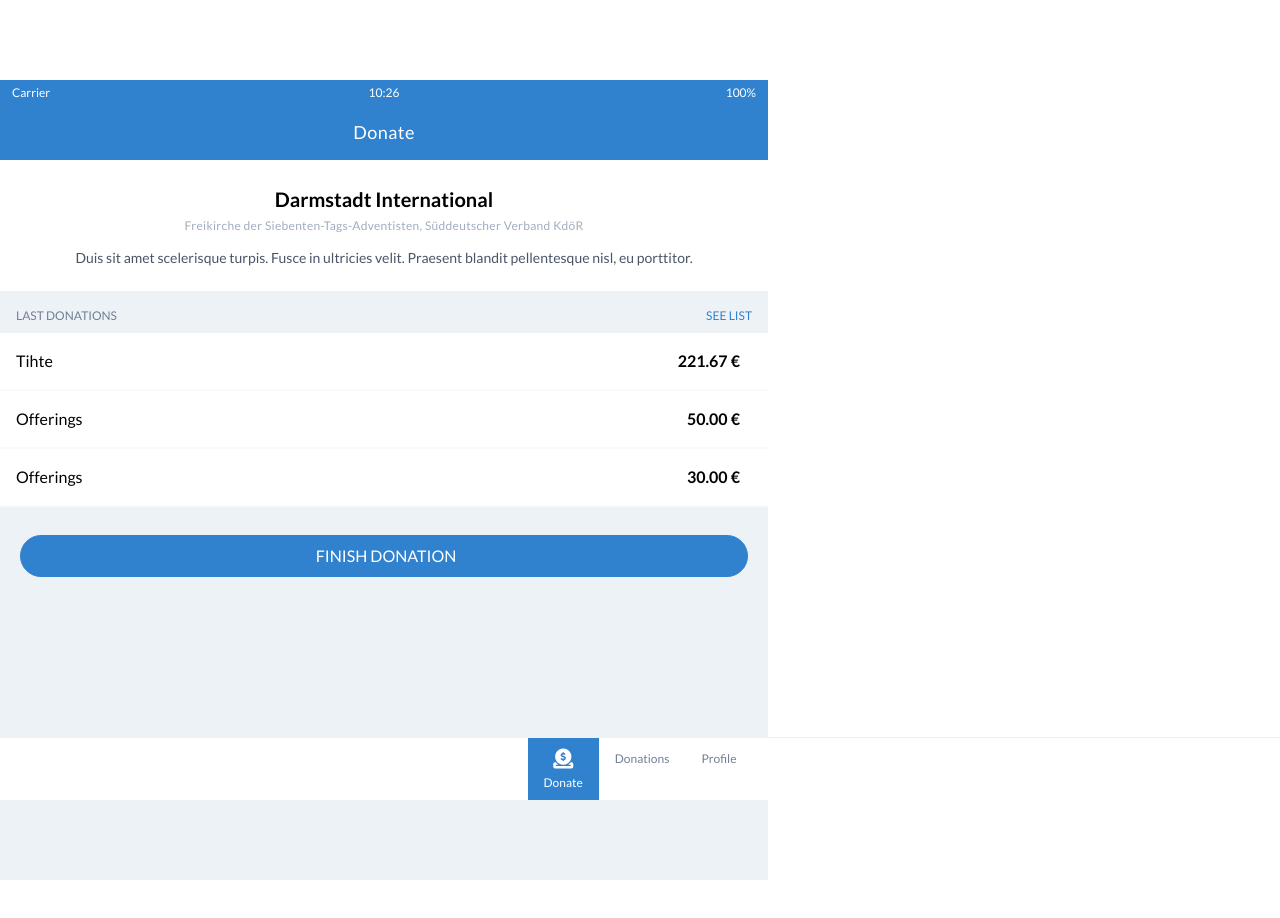
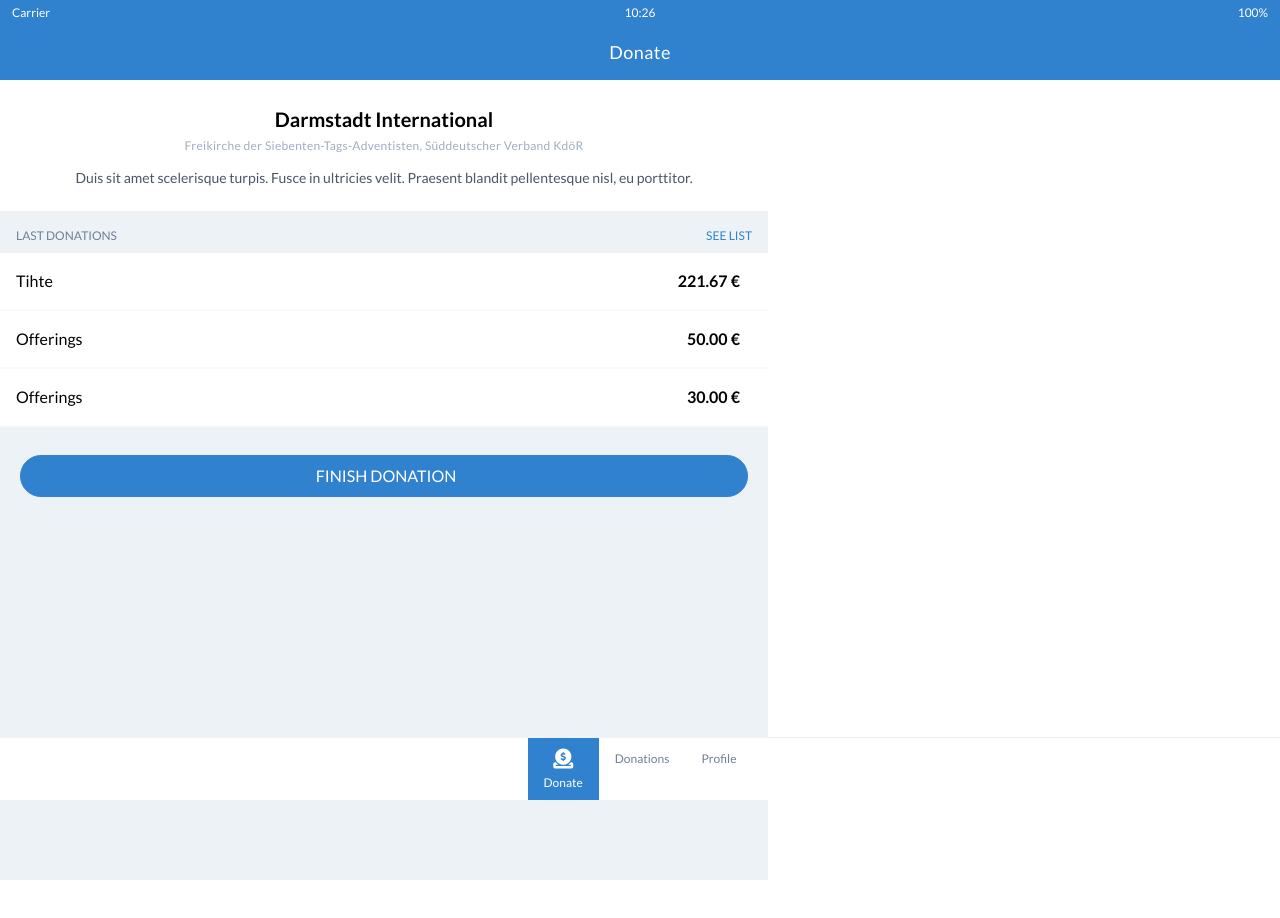
Before and after one commit to eduludi/givings, a React (Create React App) app: page /donate in a window 1280 px wide. Built offline with nearby package versions, Linux system fonts and the light colour scheme; some icons are missing.

Commit message:
Makes ui/NavHeader fixed to the top

```diff
--- a/src/ui/NavHeader.js
+++ b/src/ui/NavHeader.js
@@ -10,7 +10,7 @@
   const history = useHistory()
 
   return (
-    <header className="bg-blue-600 flex flex-col text-white h-20 flex-shrink-0">
+    <header className="bg-blue-600 flex flex-col text-white h-20 flex-shrink-0 fixed top-0 right-0 left-0">
       <div className="flex justify-between items-center text-xs py-1 px-2">
         <div className="w-1/3">
           <Icon name="signal" />
```
